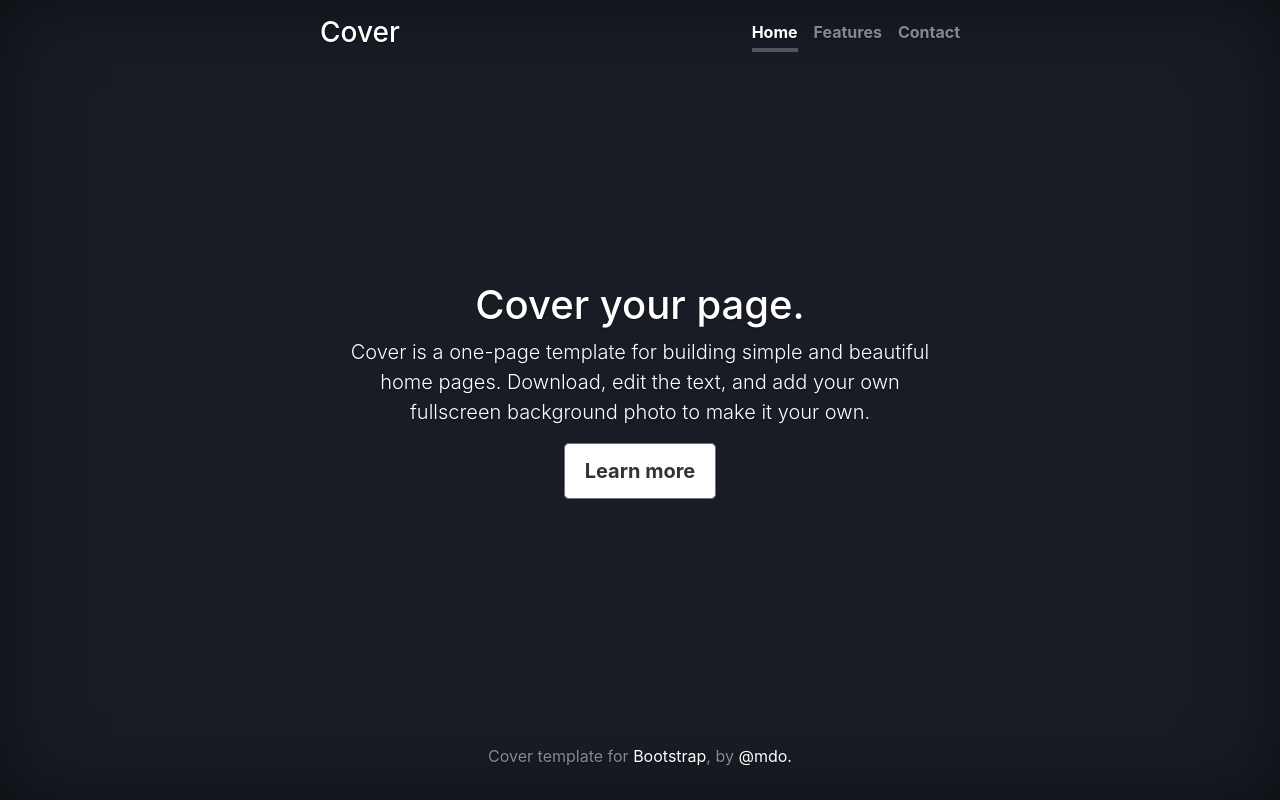
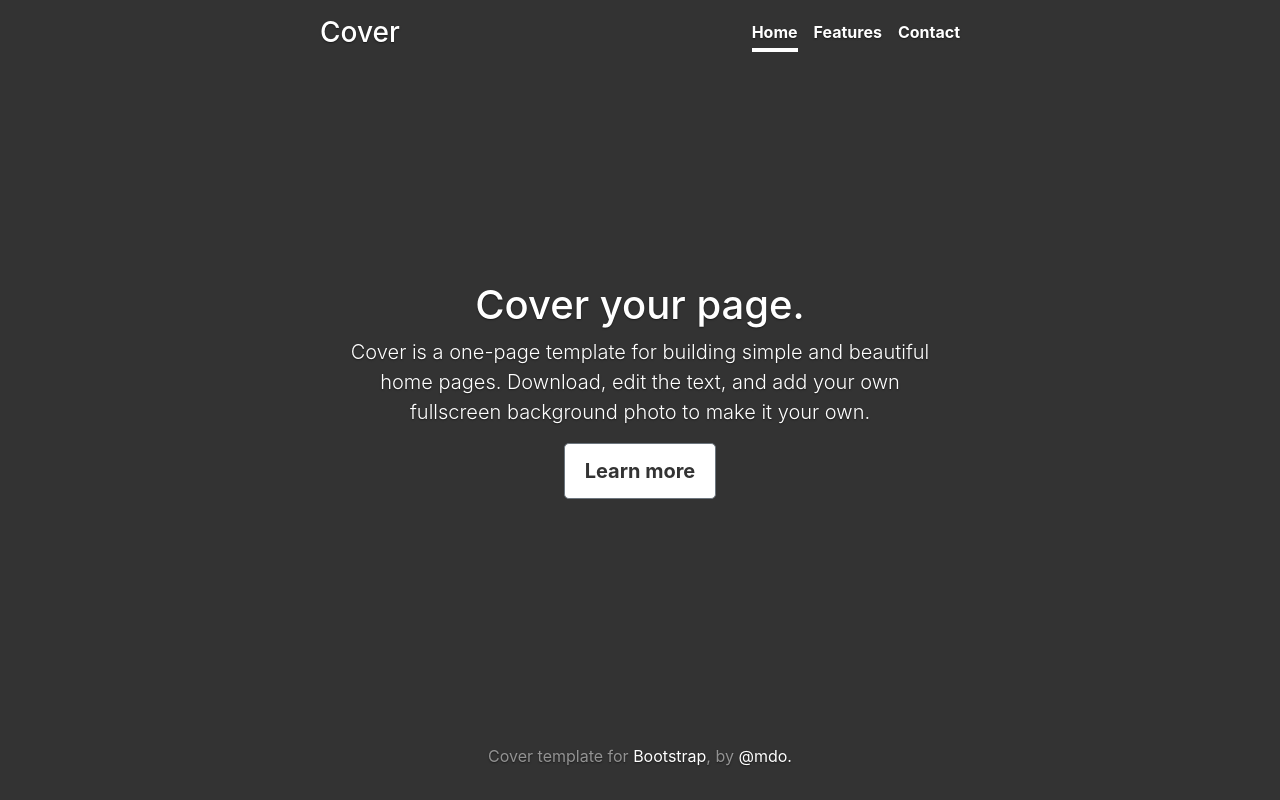
Before and after one commit to Harsh-Dobariya/Bootstrap-template, a plain HTML site: page Cover/index.html in a window 1280 px wide. Both pictures are taken after a click on the link "Home". Drawn offline with nearby package versions, Linux system fonts and the light colour scheme.

Commit message:
changes in navbar style

```diff
--- a/Cover/style.css
+++ b/Cover/style.css
@@ -1,13 +1,13 @@
 html,
 body {
     height: 100%;
-    background-color: #191c25;
+    background-color: #333;
+    /* background-color: #191c25; */
 }
 
 body {
     color: #fff;
     text-shadow: 0 0.05rem 0.1rem rgba(0, 0, 0, 0.5);
-    box-shadow: inset 0 0 5rem rgba(0, 0, 0, 0.5);
 }
 
 a,
@@ -24,10 +24,14 @@ a:hover {
     margin-bottom: 0;
 }
 
+.nav-masthead:hover .active {
+    border-bottom: 0.25rem solid transparent;
+}
+
 .nav-masthead .nav-link {
     font-weight: 700;
     padding: 0.25rem 0;
-    color: rgba(255, 255, 255, 0.5);
+    color: rgba(255, 255, 255);
     background-color: transparent;
     border-bottom: 0.25rem solid transparent;
 }
@@ -39,7 +43,7 @@ a:hover {
 .nav-masthead .nav-link:focus,
 .nav-masthead .nav-link:hover {
     transition: ease-in-out border-bottom-color 0.2s;
-    border-bottom-color: rgba(255, 255, 255, 0.25);
+    border-bottom-color: rgba(255, 255, 255);
 }
 
 .nav-masthead .active {
```
